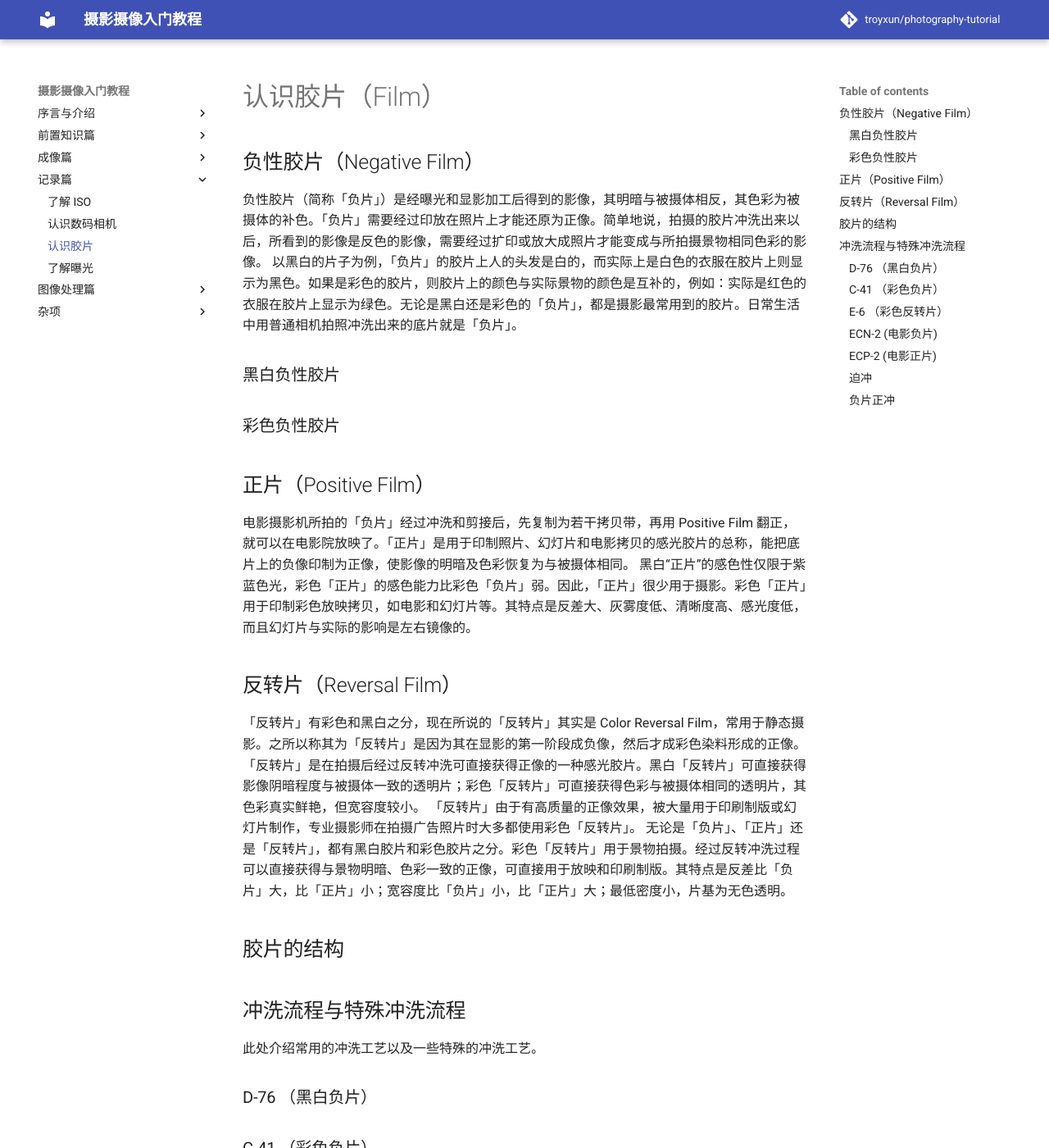
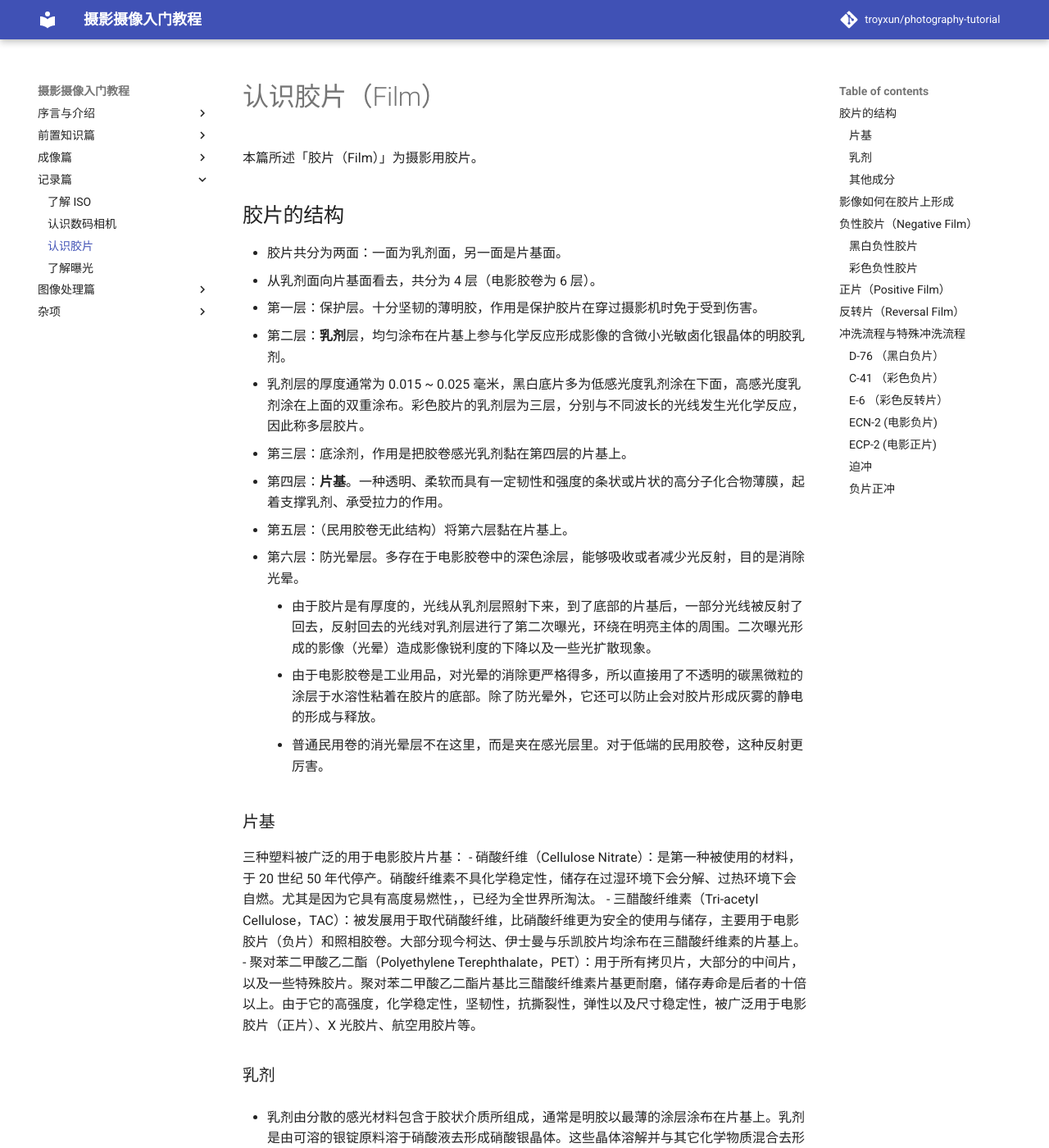
Before and after one commit to troyxun/photography-tutorial, an MkDocs documentation site: the page built from docs/film.md, in a window 1280 px wide and 1400 px high. Shown: the whole window at 82% size. Built offline with MkDocs 1.6.1 and Material for MkDocs 9.7.7, drawn with Linux system fonts in a browser that asks for light colours; comment, search, counter and statistics services are not loaded; some of the changed text lies outside the part shown.

Commit message:
add film structure

```diff
--- a/docs/film.md
+++ b/docs/film.md
@@ -1,4 +1,41 @@
 # 认识胶片（Film）
+
+本篇所述「胶片（Film）」为摄影用胶片。
+
+## 胶片的结构
+
+- 胶片共分为两面：一面为乳剂面，另一面是片基面。
+- 从乳剂面向片基面看去，共分为 4 层（电影胶卷为 6 层）。
+  - 第一层：保护层。十分坚韧的薄明胶，作用是保护胶片在穿过摄影机时免于受到伤害。
+  - 第二层：**乳剂**层，均匀涂布在片基上参与化学反应形成影像的含微小光敏卤化银晶体的明胶乳剂。
+   - 乳剂层的厚度通常为 0.015 ~ 0.025 毫米，黑白底片多为低感光度乳剂涂在下面，高感光度乳剂涂在上面的双重涂布。彩色胶片的乳剂层为三层，分别与不同波长的光线发生光化学反应，因此称多层胶片。
+  - 第三层：底涂剂，作用是把胶卷感光乳剂黏在第四层的片基上。
+  - 第四层：**片基**。一种透明、柔软而具有一定韧性和强度的条状或片状的高分子化合物薄膜，起着支撑乳剂、承受拉力的作用。
+  - 第五层：（民用胶卷无此结构）将第六层黏在片基上。
+  - 第六层：防光晕层。多存在于电影胶卷中的深色涂层，能够吸收或者减少光反射，目的是消除光晕。
+    - 由于胶片是有厚度的，光线从乳剂层照射下来，到了底部的片基后，一部分光线被反射了回去，反射回去的光线对乳剂层进行了第二次曝光，环绕在明亮主体的周围。二次曝光形成的影像（光晕）造成影像锐利度的下降以及一些光扩散现象。
+    - 由于电影胶卷是工业用品，对光晕的消除更严格得多，所以直接用了不透明的碳黑微粒的涂层于水溶性粘着在胶片的底部。除了防光晕外，它还可以防止会对胶片形成灰雾的静电的形成与释放。
+    - 普通民用卷的消光晕层不在这里，而是夹在感光层里。对于低端的民用胶卷，这种反射更厉害。
+
+### 片基
+
+三种塑料被广泛的用于电影胶片片基：
+- 硝酸纤维（Cellulose Nitrate）：是第一种被使用的材料，于 20 世纪 50 年代停产。硝酸纤维素不具化学稳定性，储存在过湿环境下会分解、过热环境下会自燃。尤其是因为它具有高度易燃性，，已经为全世界所淘汰。
+- 三醋酸纤维素（Tri-acetyl Cellulose，TAC）：被发展用于取代硝酸纤维，比硝酸纤维更为安全的使用与储存，主要用于电影胶片（负片）和照相胶卷。大部分现今柯达、伊士曼与乐凯胶片均涂布在三醋酸纤维素的片基上。
+- 聚对苯二甲酸乙二酯（Polyethylene Terephthalate，PET）：用于所有拷贝片，大部分的中间片，以及一些特殊胶片。聚对苯二甲酸乙二酯片基比三醋酸纤维素片基更耐磨，储存寿命是后者的十倍以上。由于它的高强度，化学稳定性，坚韧性，抗撕裂性，弹性以及尺寸稳定性，被广泛用于电影胶片（正片）、X 光胶片、航空用胶片等。
+
+### 乳剂
+
+- 乳剂由分散的感光材料包含于胶状介质所组成，通常是明胶以最薄的涂层涂布在片基上。乳剂是由可溶的银锭原料溶于硝酸液去形成硝酸银晶体。这些晶体溶解并与其它化学物质混合去形成卤化银颗粒，然后使其悬浮于明胶乳剂涂层中。
+
+- 卤化银晶体的大小和其他特性决定了胶片的感光度、对比度和分辨率。胶片感光度越高，影像的「颗粒感」越明显。
+
+- 卤化银的涂布需要片基在均匀的拉力下
+
+### 其他成分
+- 胶片除片基和除乳剂层外，一般还具有使乳剂和明胶相连接的**明胶底层**，在彩色胶片中还有为改善影像清晰度的防光晕层等。在设计为高速卷轴的电影卷中防止静电和卷曲的防静电涂层？
+
+## 影像如何在胶片上形成
 
 ## 负性胶片（Negative Film）
 负性胶片（简称「负片」）是经曝光和显影加工后得到的影像，其明暗与被摄体相反，其色彩为被摄体的补色。「负片」需要经过印放在照片上才能还原为正像。简单地说，拍摄的胶片冲洗出来以后，所看到的影像是反色的影像，需要经过扩印或放大成照片才能变成与所拍摄景物相同色彩的影像。
--- a/mkdocs.yml
+++ b/mkdocs.yml
@@ -36,6 +36,7 @@ markdown_extensions:
           tex_block_wrap: ["$$", "$$"]
     - attr_list
     - md_in_html
+    - footnotes
 
 extra_javascript:
     - javascripts/katex.js
```
Also changed, not shown: other parts of docs/film.md (+2 -2 lines).
